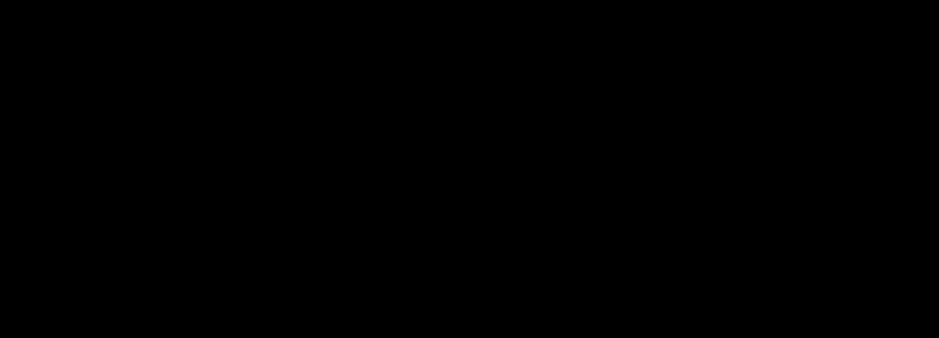
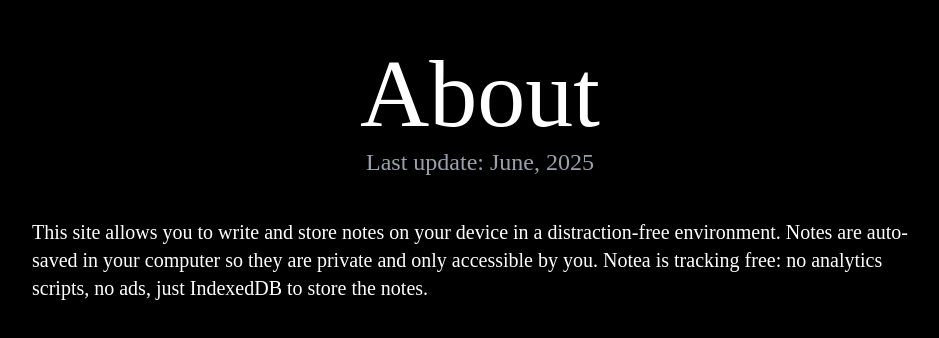
Before and after one commit to pietropeerani/notea, a React (Vite) app: page /about in a window 1280 px wide. Before the commit this address had no page. Shown: the part 228-566 px from the top of the page, without its empty margins (160-1099 px from the left). Built offline with nearby package versions, Linux system fonts and the light colour scheme; a web font is replaced by a local one.

Commit message:
built main pages

```diff
--- a/src/App.tsx
+++ b/src/App.tsx
@@ -1,11 +1,15 @@
 import { Routes, Route } from 'react-router-dom';
 import Home from './pages/home';
+import About from './pages/about';
+import Note from './pages/note';
 
 export default function App() {
   return (
     <>
       <Routes>
         <Route path='/' element={<Home />}/>
+        <Route path='/note' element={<Note />}/>
+        <Route path='/about' element={<About />}/>
       </Routes>
     </>
   )
--- /dev/null
+++ b/src/pages/about.tsx
@@ -0,0 +1,14 @@
+export default function About() {
+    return (
+        <div className="flex min-h-screen w-full flex-col justify-center items-center">
+            <h1 className="text-8xl my-1">About</h1>
+            <h2 className="text-2xl text-gray-400">Last update: June, 2025</h2>
+
+            <div className="max-w-4xl mt-10 text-xl">
+                This site allows you to write and store notes on your device in a distraction-free environment.
+                Notes are auto-saved in your computer so they are private and only accessible by you.
+                Notea is tracking free: no analytics scripts, no ads, just IndexedDB to store the notes.
+            </div>
+        </div>
+    )
+}
--- /dev/null
+++ b/src/pages/home.tsx
@@ -0,0 +1,18 @@
+import { Link } from "react-router-dom";
+
+export default function Home() {
+    return (
+        <>
+            <div className="w-full h-screen flex justify-center items-center">
+                <Link to={'/note'} className="flex flex-col items-center">
+                    <h1 className="text-8xl">Notea</h1>
+                    <h2 className="text-2xl text-gray-400">Do you have an <span className="italic">idea</span>?</h2>
+                </Link>
+            </div>
+
+            <div className="fixed left-0 bottom-4 w-full flex justify-center">
+                <Link to={'/about'} className="hover:underline">About</Link>
+            </div>
+        </>
+    )
+}
--- /dev/null
+++ b/src/pages/note.tsx
@@ -0,0 +1,7 @@
+import Editor from "../component/editor";
+
+export default function Note() {
+    return (
+        <Editor />
+    )
+}
```
